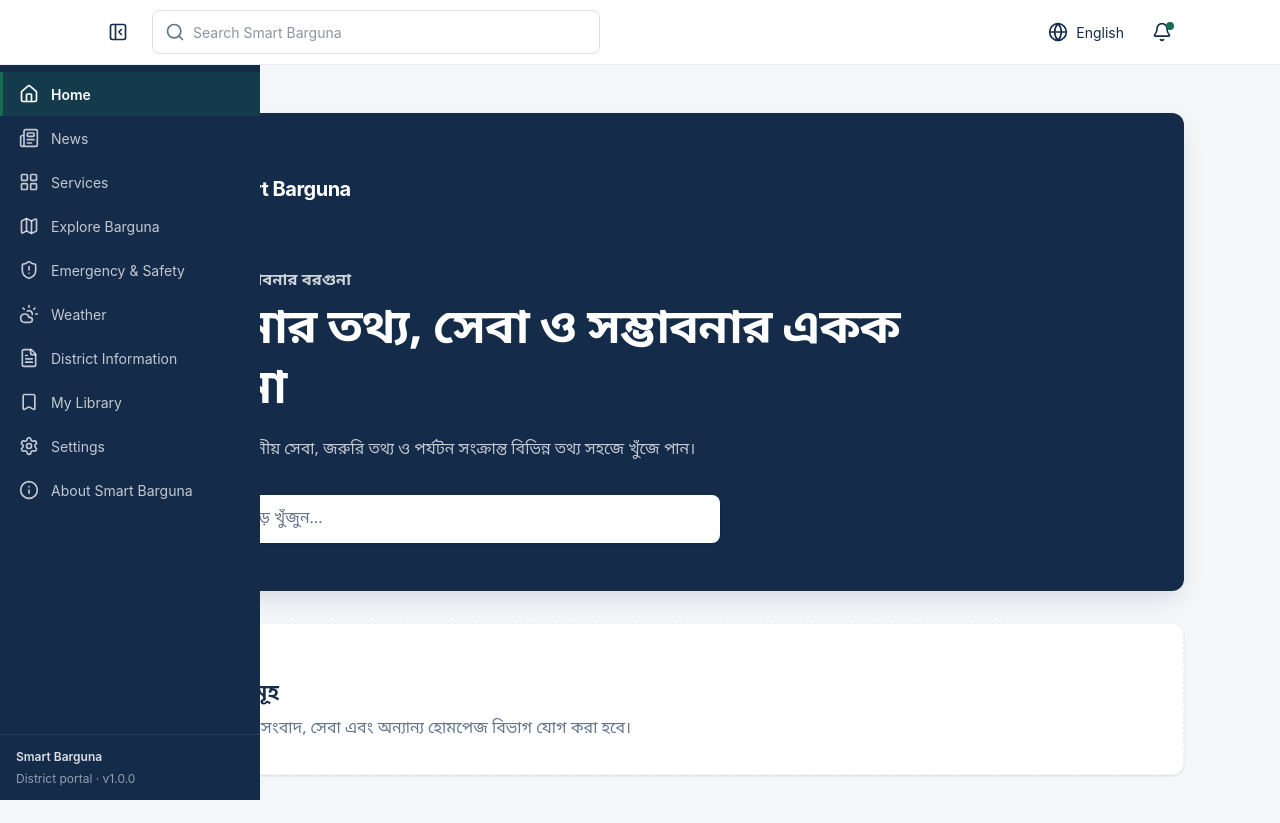
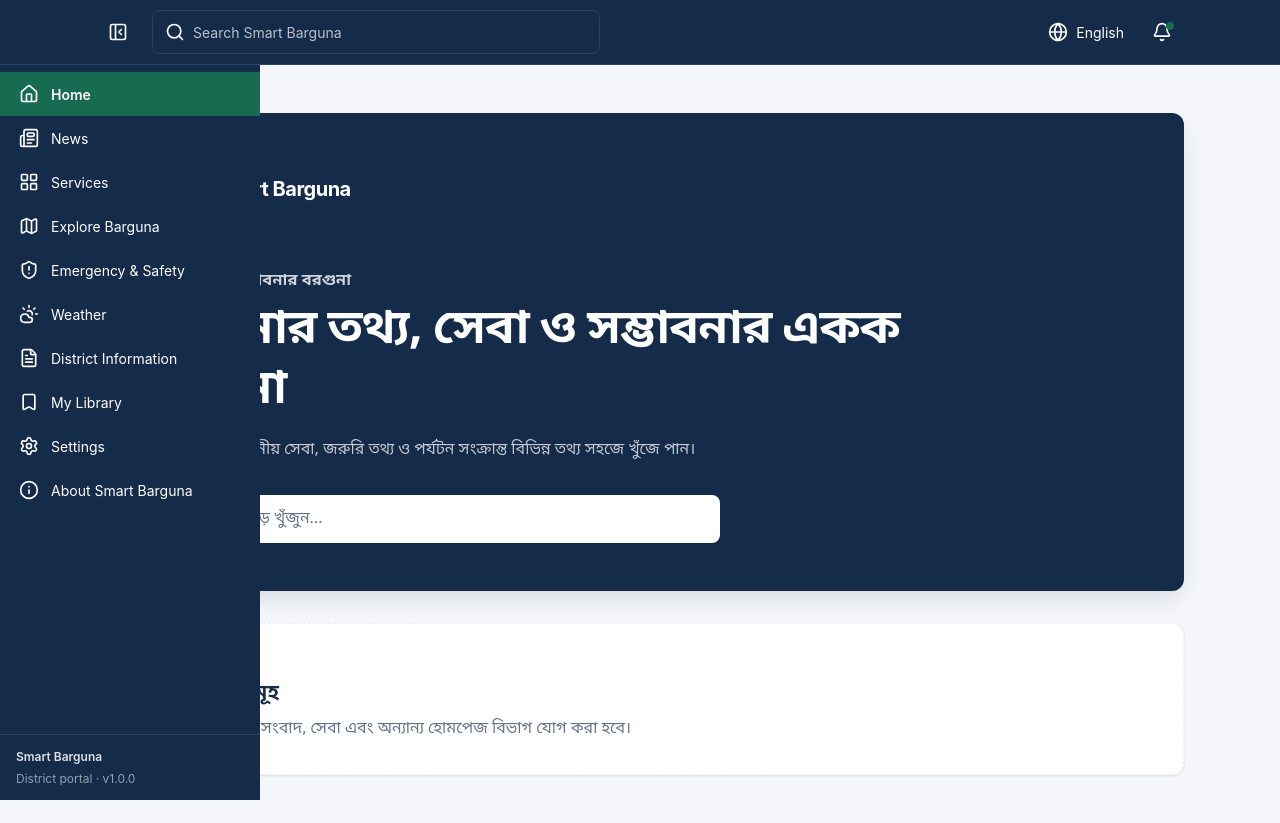
Before and after one commit to mamun-dev007/smart-barguna, a Next.js app in the folder apps/web/: page / in a window 1280 px wide. Built offline with nearby package versions, Linux system fonts and the light colour scheme.

Commit message:
style(web): update navbar navy green color scheme

```diff
--- a/apps/web/src/app/globals.css
+++ b/apps/web/src/app/globals.css
@@ -9,6 +9,9 @@
   --sb-color-card: #FFFFFF;
   --sb-color-text: #1E293B;
   --sb-color-muted: #64748B;
+
+  --sb-nav-hover: #1E3A5F;
+  --sb-nav-border: #294563;
 
   --sb-font-english: "Inter", -apple-system, BlinkMacSystemFont, "Segoe UI",
     Roboto, "Helvetica Neue", Arial, sans-serif;
@@ -294,7 +297,7 @@
     gap: var(--sb-space-3);
     min-height: var(--sb-header-height);
     padding-inline: var(--sb-space-4);
-    border-bottom: 1px solid rgb(255 255 255 / 0.08);
+    border-bottom: 1px solid var(--sb-nav-border);
     color: #ffffff;
     text-decoration: none;
   }
@@ -342,7 +345,7 @@
     flex-direction: column;
     gap: 0.125rem;
     padding: var(--sb-space-3) var(--sb-space-4);
-    border-top: 1px solid rgb(255 255 255 / 0.08);
+    border-top: 1px solid var(--sb-nav-border);
     color: rgb(255 255 255 / 0.55);
     font-size: var(--sb-text-xs);
     line-height: var(--sb-leading-relaxed);
@@ -382,7 +385,7 @@
     min-height: var(--sb-touch-target);
     padding-inline: var(--sb-space-4);
     border-left: 3px solid transparent;
-    color: rgb(255 255 255 / 0.75);
+    color: #ffffff;
     text-decoration: none;
     font-size: var(--sb-text-sm);
     transition: background-color 150ms ease, color 150ms ease,
@@ -396,13 +399,13 @@
   }
 
   .sb-nav-link:hover {
-    background-color: rgb(255 255 255 / 0.08);
+    background-color: var(--sb-nav-hover);
     color: #ffffff;
   }
 
   .sb-nav-link[data-active="true"] {
     border-left-color: var(--sb-color-green);
-    background-color: rgb(23 107 80 / 0.25);
+    background-color: var(--sb-color-green);
     color: #ffffff;
     font-weight: 600;
   }
@@ -467,8 +470,9 @@
     top: 0;
     z-index: 50;
     min-height: var(--sb-header-height);
-    border-bottom: 1px solid rgb(20 43 74 / 0.08);
-    background-color: var(--sb-color-card);
+    border-bottom: 1px solid var(--sb-nav-border);
+    background-color: var(--sb-color-navy);
+    color: #ffffff;
   }
 
   @media (min-width: 1024px) {
@@ -490,7 +494,7 @@
     flex: 0 0 auto;
     align-items: center;
     gap: var(--sb-space-2);
-    color: var(--sb-color-navy);
+    color: #ffffff;
     text-decoration: none;
     font-weight: 700;
     white-space: nowrap;
@@ -515,7 +519,7 @@
     border: 0;
     border-radius: var(--sb-radius-md);
     background-color: transparent;
-    color: var(--sb-color-navy);
+    color: #ffffff;
     cursor: pointer;
     transition: background-color 150ms ease, color 150ms ease;
   }
@@ -527,8 +531,8 @@
 
   .sb-header-icon:hover,
   .sb-header-action:hover {
-    background-color: rgb(23 107 80 / 0.08);
-    color: var(--sb-color-green);
+    background-color: var(--sb-nav-hover);
+    color: #ffffff;
   }
 
   .sb-header-action {
@@ -556,9 +560,9 @@
     max-width: 28rem;
     min-height: var(--sb-touch-target);
     padding: 0 var(--sb-space-3);
-    border: 1px solid rgb(20 43 74 / 0.15);
+    border: 1px solid var(--sb-nav-border);
     border-radius: var(--sb-radius-md);
-    color: var(--sb-color-muted);
+    color: #ffffff;
   }
 
   .sb-header-search input {
@@ -567,8 +571,12 @@
     border: 0;
     outline: none;
     background-color: transparent;
-    color: var(--sb-color-text);
+    color: #ffffff;
     font-size: var(--sb-text-sm);
+  }
+
+  .sb-header-search input::placeholder {
+    color: rgb(255 255 255 / 0.7);
   }
 
   .sb-search-clear {
@@ -580,7 +588,7 @@
     border: 0;
     border-radius: var(--sb-radius-sm);
     background-color: transparent;
-    color: var(--sb-color-muted);
+    color: #ffffff;
     cursor: pointer;
   }
 
@@ -604,7 +612,7 @@
     min-width: 13rem;
     max-width: min(20rem, calc(100vw - 2rem));
     padding: var(--sb-space-2);
-    border: 1px solid rgb(20 43 74 / 0.1);
+    border: 1px solid var(--sb-nav-border);
     border-radius: var(--sb-radius-md);
     background-color: var(--sb-color-card);
     box-shadow: var(--sb-shadow-elevated);
@@ -649,8 +657,8 @@
 
   .sb-popover-item:hover,
   .sb-popover-action:hover {
-    background-color: rgb(23 107 80 / 0.08);
-    color: var(--sb-color-green);
+    background-color: var(--sb-color-page);
+    color: var(--sb-color-text);
   }
 
   .sb-popover-item[data-selected="true"] {
@@ -786,7 +794,7 @@
     gap: var(--sb-space-2);
     min-height: var(--sb-header-height);
     padding: env(safe-area-inset-top, 0px) var(--sb-space-3) 0;
-    border-bottom: 1px solid rgb(255 255 255 / 0.08);
+    border-bottom: 1px solid var(--sb-nav-border);
   }
 
   .sb-drawer-head .sb-brand-text {
@@ -811,7 +819,7 @@
   }
 
   .sb-drawer-close:hover {
-    background-color: rgb(255 255 255 / 0.08);
+    background-color: var(--sb-nav-hover);
   }
 
   .sb-drawer-nav-wrap {
@@ -835,7 +843,7 @@
     padding: 0 var(--sb-space-3);
     border-left: 3px solid transparent;
     border-radius: var(--sb-radius-md);
-    color: rgb(255 255 255 / 0.75);
+    color: #ffffff;
     text-decoration: none;
     font-size: var(--sb-text-sm);
     transition: background-color 150ms ease, color 150ms ease,
@@ -843,13 +851,13 @@
   }
 
   .sb-drawer-link:hover {
-    background-color: rgb(255 255 255 / 0.08);
+    background-color: var(--sb-nav-hover);
     color: #ffffff;
   }
 
   .sb-drawer-link[data-active="true"] {
     border-left-color: var(--sb-color-green);
-    background-color: rgb(23 107 80 / 0.35);
+    background-color: var(--sb-color-green);
     color: #ffffff;
     font-weight: 600;
   }
@@ -864,7 +872,7 @@
     flex: 0 0 auto;
     padding: var(--sb-space-3) var(--sb-space-4)
       calc(var(--sb-space-3) + env(safe-area-inset-bottom, 0px));
-    border-top: 1px solid rgb(255 255 255 / 0.08);
+    border-top: 1px solid var(--sb-nav-border);
     color: rgb(255 255 255 / 0.55);
     font-size: var(--sb-text-xs);
   }
```
